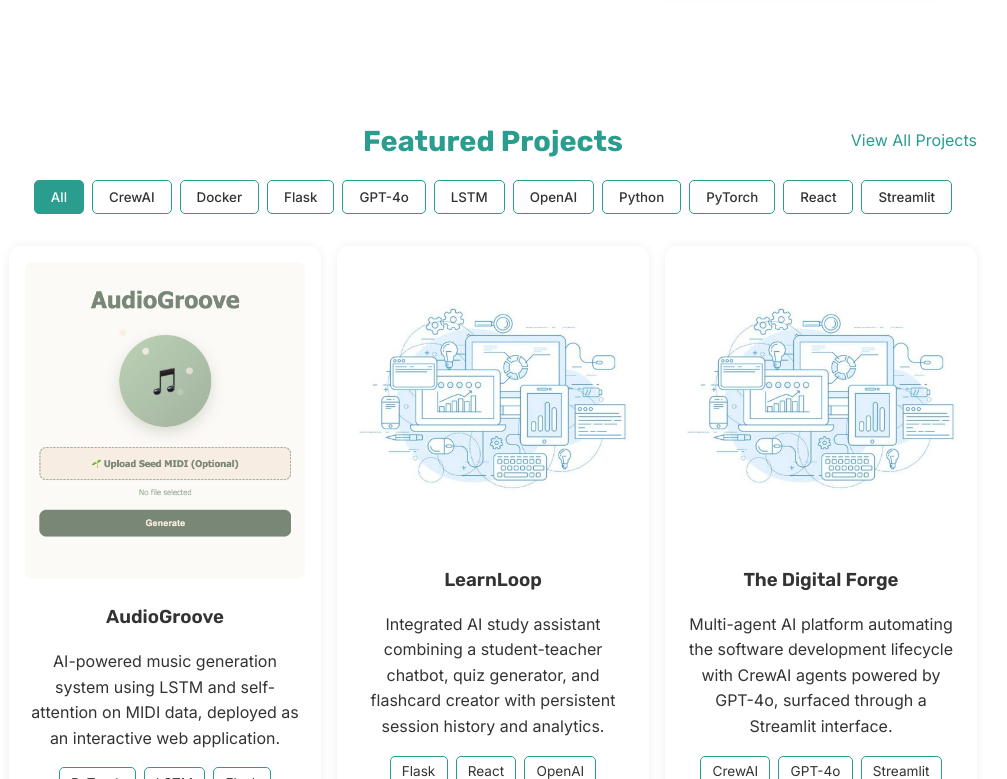
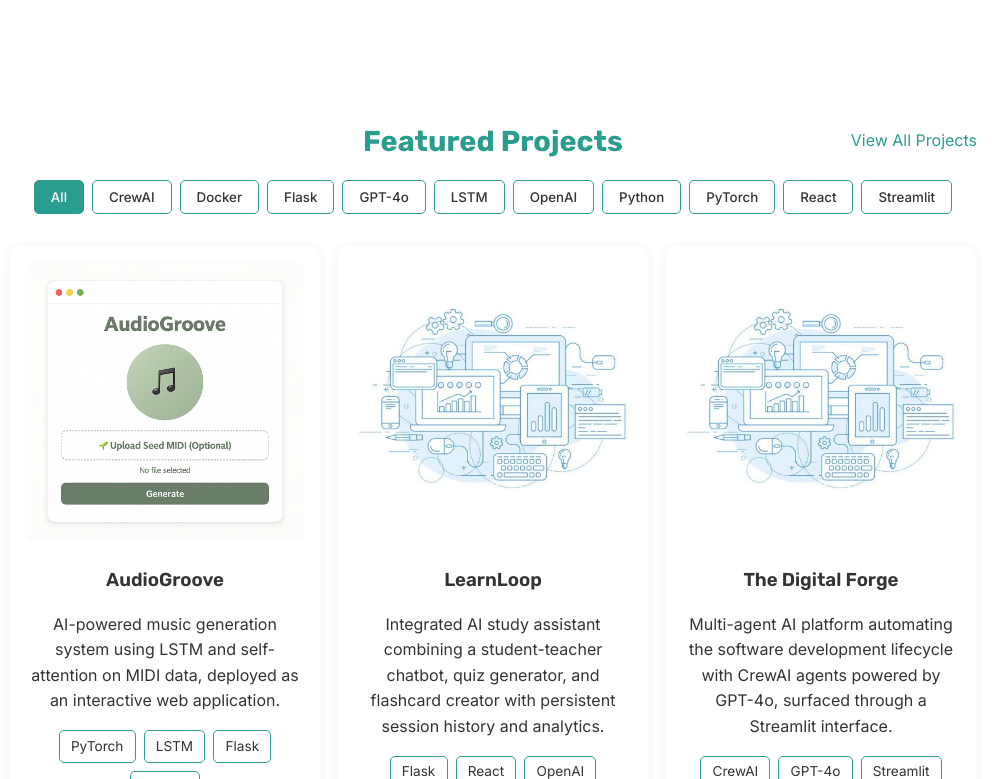
Before and after one commit to MohammedPathariya/MyPortfolio, a React (Create React App) app: page / in a window 1280 px wide. Shown: the part 444-1223 px from the top of the page, without its empty margins (147-1154 px from the left). Built offline with nearby package versions, Linux system fonts and the light colour scheme.

Commit message:
Modified the Audiogroove Project thumbnail

```diff
--- a/src/components/ProjectsData.js
+++ b/src/components/ProjectsData.js
@@ -6,7 +6,7 @@ export const allProjects = [
     tags: ['PyTorch', 'LSTM', 'Flask', 'Docker'],
     github: '#',
     demo: 'https://audiogroove.vercel.app/',
-    thumbnail: '/images/audiogroove.png',
+    thumbnail: '/images/audiogroove2.png',
   },
   {
     title: 'HandSpeak',
```
Also changed, not shown: public/images/audiogroove2.png (added), public/images/vayu2.png (added).
